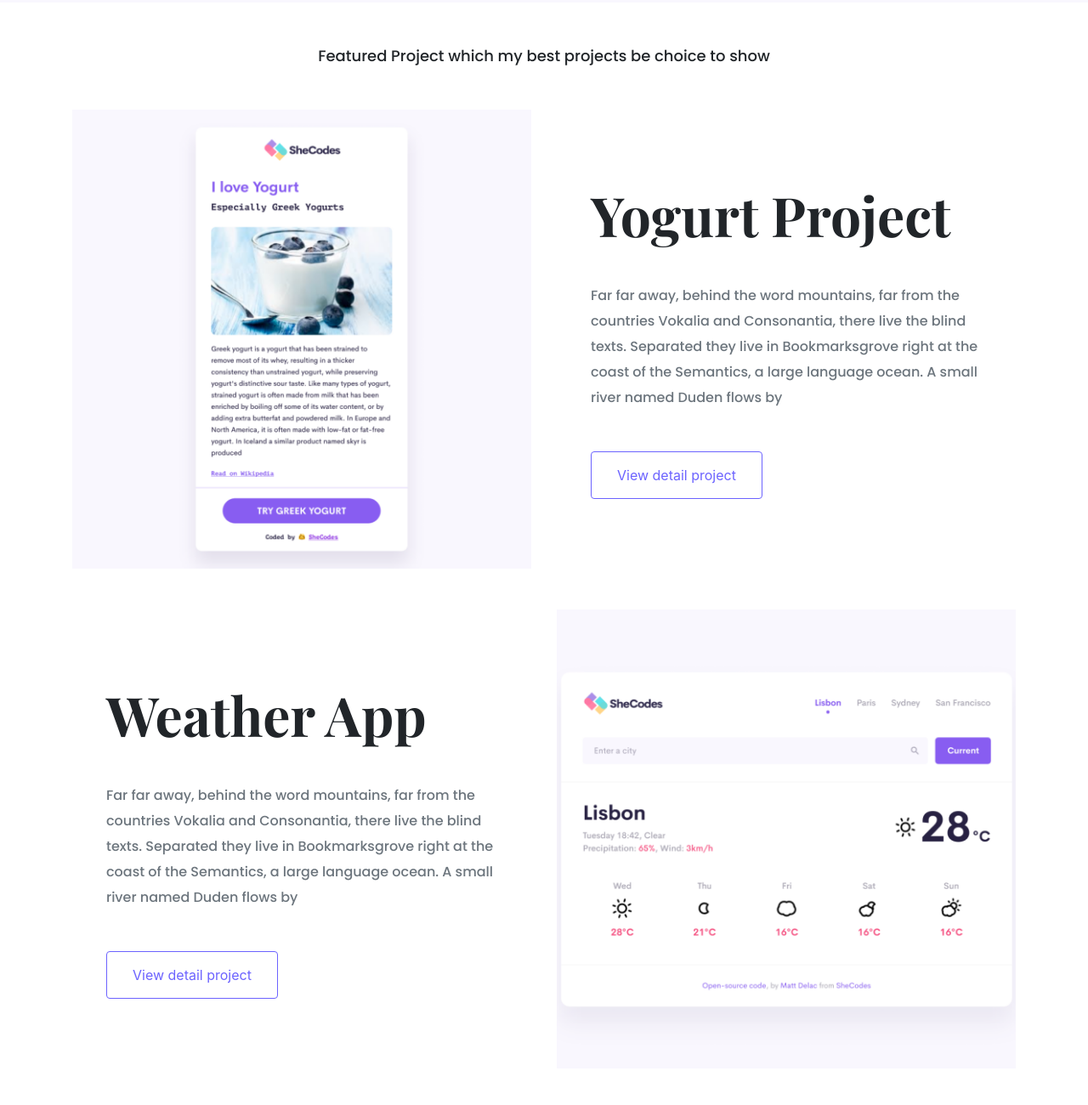
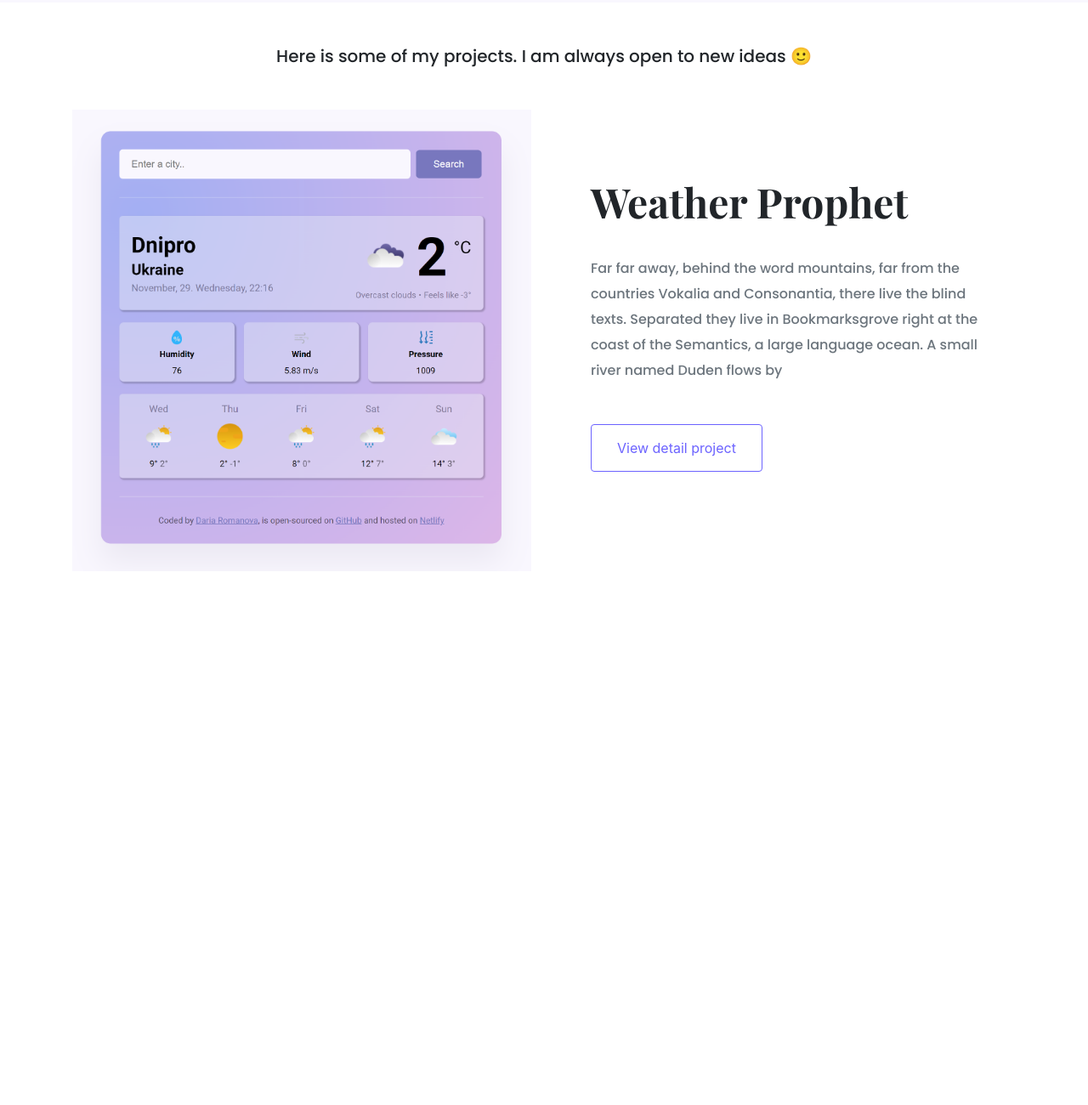
Before and after one commit to DariiaRomanova/portfolio_web_app, a plain HTML site: page index.html in a window 1280 px wide. Shown: the part 640-1940 px from the top of the page at 85% size. After the commit the page ends 1360 px from the top, so only its background shows below. Drawn offline with nearby package versions, Linux system fonts and the light colour scheme.

Commit message:
Update data

```diff
--- a/index.html
+++ b/index.html
@@ -26,57 +26,25 @@
   <body>
     <div class="hero">
       <p>Hi! I am</p>
-      <h1>Patricia Pereira</h1>
-      <h2>Frontend Developer, based in Portugal</h2>
+      <h1>Daria Romanova</h1>
+      <h2>Frontend Developer, based in Dnipro, Ukraine</h2>
       <a href="#" class="btn btn-branding">Get Started</a>
     </div>
     <div class="container">
       <p class="text-center m-4 m-lg-5">
-        Featured Project which my best projects be choice to show
+        Here is some of my projects. I am always open to new ideas 🙂
       </p>
       <div class="row mb-5">
         <div class="col d-none d-lg-block">
-          <img src="/images/yogurt.png" alt="yogurt" class="img-fluid" />
+          <img
+            src="/images/weather_app.png"
+            alt="Weather Prophet"
+            class="img-fluid"
+          />
         </div>
         <div class="col">
           <div class="about-project">
-            <h2 class="project-name mb-3">Yogurt Project</h2>
-            <p class="project-description mb-5 text-muted">
-              Far far away, behind the word mountains, far from the countries
-              Vokalia and Consonantia, there live the blind texts. Separated
-              they live in Bookmarksgrove right at the coast of the Semantics, a
-              large language ocean. A small river named Duden flows by
-            </p>
-            <a href="#" class="btn btn-branding-outline">View detail project</a>
-          </div>
-        </div>
-      </div>
-
-      <div class="row mb-5">
-        <div class="col">
-          <div class="about-project">
-            <h2 class="project-name mb-3">Weather App</h2>
-            <p class="project-description mb-5 text-muted">
-              Far far away, behind the word mountains, far from the countries
-              Vokalia and Consonantia, there live the blind texts. Separated
-              they live in Bookmarksgrove right at the coast of the Semantics, a
-              large language ocean. A small river named Duden flows by
-            </p>
-            <a href="#" class="btn btn-branding-outline">View detail project</a>
-          </div>
-        </div>
-        <div class="col d-none d-lg-block">
-          <img src="/images/weather.png" alt="yogurt" class="img-fluid" />
-        </div>
-      </div>
-
-      <div class="row mb-5">
-        <div class="col d-none d-lg-block">
-          <img src="/images/dictionary.png" alt="yogurt" class="img-fluid" />
-        </div>
-        <div class="col">
-          <div class="about-project">
-            <h2 class="project-name mb-3">Dictionary App</h2>
+            <h2 class="project-name mb-3">Weather Prophet</h2>
             <p class="project-description mb-5 text-muted">
               Far far away, behind the word mountains, far from the countries
               Vokalia and Consonantia, there live the blind texts. Separated
--- a/styles/style.css
+++ b/styles/style.css
@@ -17,7 +17,7 @@ h6 {
 
 p {
   font-family: var(--default-font-family);
-  font-size: 18px;
+  font-size: 20px;
   line-height: 30px;
 }
 .hero {
@@ -54,7 +54,7 @@ h2 {
   padding: 60px 40px;
 }
 .project-name {
-  font-size: 64px;
+  font-size: 48px;
 }
 .project-description {
   font-size: 16px;
```
Also changed, not shown: images/dictionary.png (deleted), images/weather.png (deleted), images/weather_app.png (added), images/yogurt.png (deleted).
